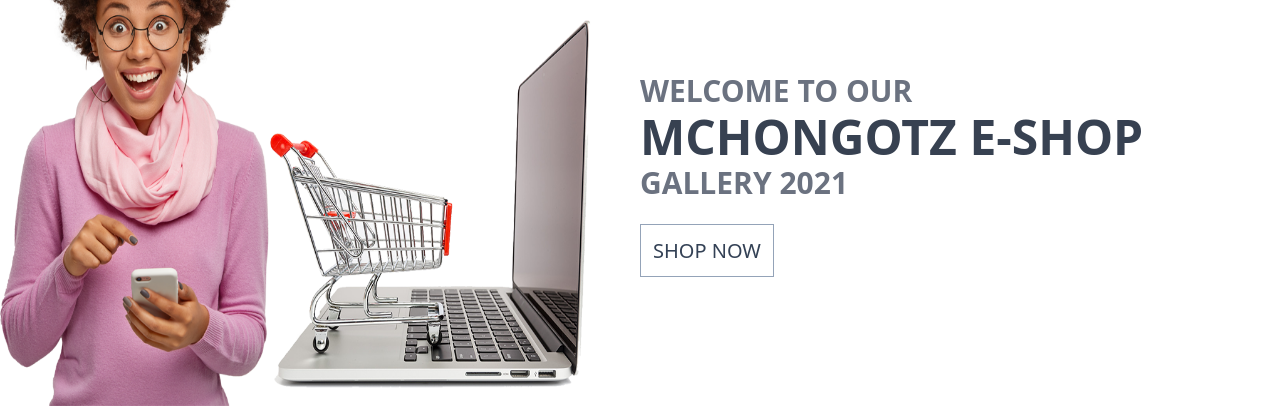
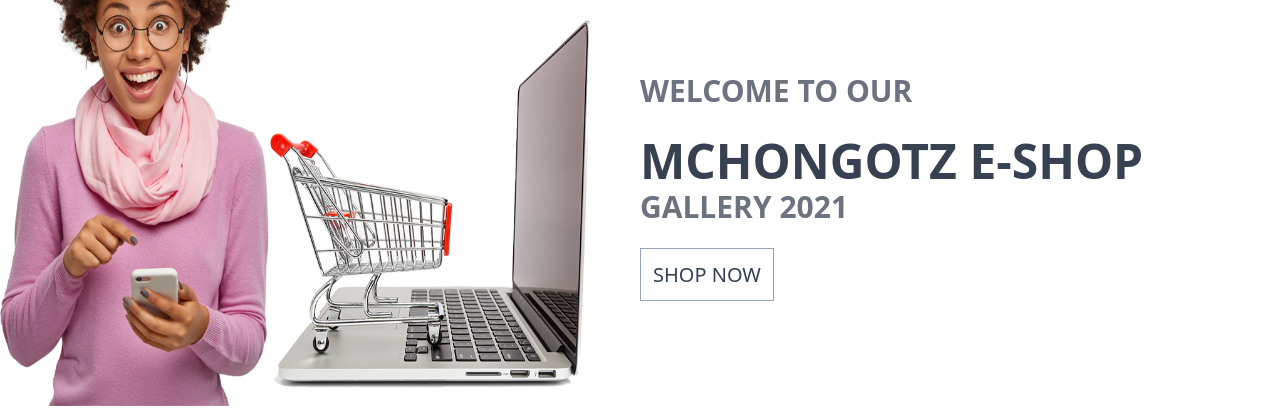
Before and after one commit to Shinto540/walkerbuntuapp, a Next.js app: page / in a window 1280 px wide. Shown: the part 194-602 px from the top of the page. Built offline with nearby package versions, Linux system fonts and the light colour scheme.

Commit message:
ADD: animate slider contents

```diff
--- a/components/home/Slider.jsx
+++ b/components/home/Slider.jsx
@@ -96,7 +96,9 @@ const SliderContent = () => {
                 Ipsum, you need to be sure there hidden in the middle of text.{" "}
               </p>
             </div>
-            <Button text="Shop Now" style="text-xl p-3" />
+            <div className={styles.slider__button}>
+              <Button text="Shop Now" style="text-xl p-3" />
+            </div>
           </div>
         );
       })}
--- a/styles/Slider.module.css
+++ b/styles/Slider.module.css
@@ -6,6 +6,7 @@
 
 .slider__image {
   @apply relative w-full h-full;
+  animation: to-slide 0.5s ease-in-out 10ms;
 }
 
 .slider__directions {
@@ -18,11 +19,35 @@
 
 .slider__title,
 .slider__subTitle {
-  @apply text-xl font-bold text-gray-500 uppercase;
+  @apply text-xl block font-bold text-gray-500 uppercase;
+}
+
+.slider__title {
+  animation: to-slide 0.9s ease-in-out 0.9s;
 }
 
 .slider__brand {
   @apply text-3xl uppercase font-bold my-1 inline-block text-gray-700;
+  animation: to-slide 1s ease-in-out 1s;
+}
+
+.slider__subTitle {
+  animation: to-slide 1.1s ease-in-out 1.1s;
+}
+
+.slider__button {
+  animation: to-slide 1.2s ease-in-out 1.2s;
+}
+
+@keyframes to-slide {
+  from {
+    transform: translateY(500px);
+    opacity: 0;
+  }
+  to {
+    transform: translateY(0);
+    opacity: 1;
+  }
 }
 
 .slider__content p {
```
